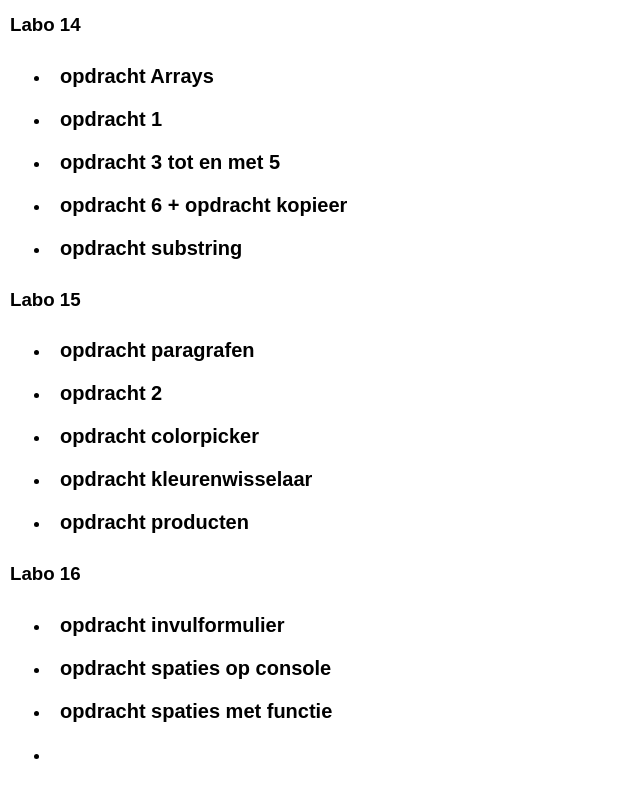
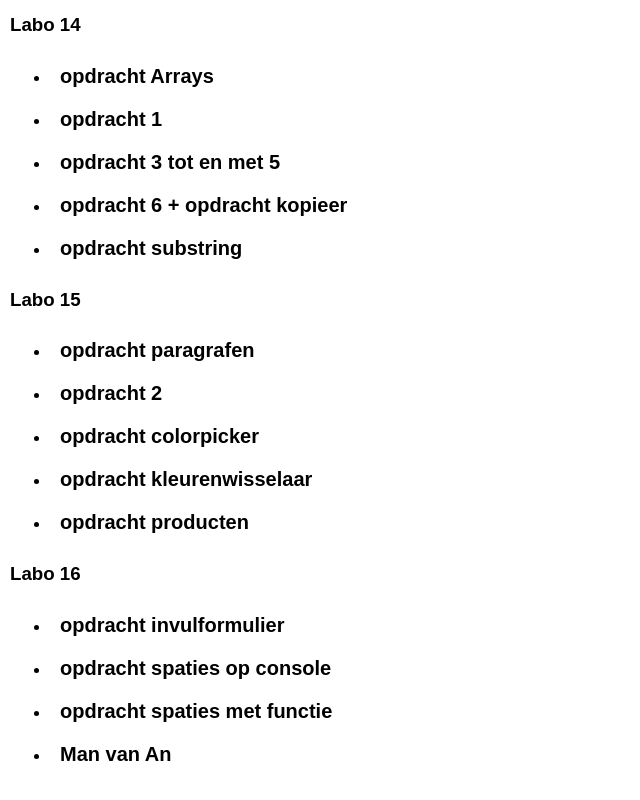
Before and after one commit to alexanderbultynck/webdevelopment, a plain HTML site: page index.html in a window 1280 px wide. Shown: the part 3560-4360 px from the top of the page, without its empty margins (0-640 px from the left). Drawn offline with Linux system fonts and the light colour scheme.

Commit message:
Update index.html

```diff
--- a/index.html
+++ b/index.html
@@ -146,7 +146,7 @@
         <li><a href="labo16/opdracht_invulformulier/formulierElementen.html">opdracht invulformulier</a></li>
         <li><a href="labo16/opdracht_spaties_op_console/index.html">opdracht spaties op console</a></li>
         <li><a href="labo16/opdracht_spaties_met_functie/index.html">opdracht spaties met functie</a></li>
-        <li><a></a></li>
+        <li><a href="labo16/man_van_an">Man van An</a></li>
     </ul>
 </div>
 </body>
```
